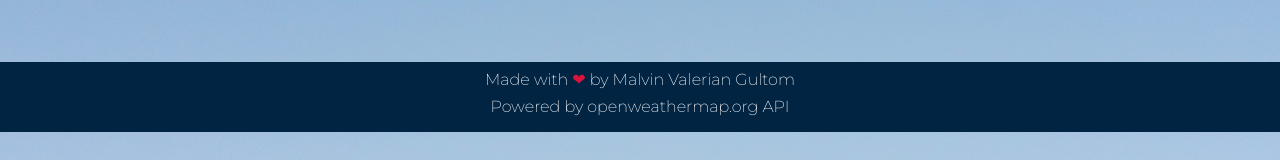
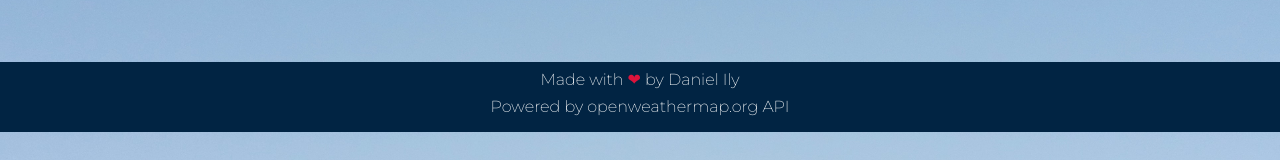
Before and after one commit to daniel020901/tugas-individu4, a plain HTML site: page index.html in a window 1280 px wide. Shown: the part 668-828 px from the top of the page. Drawn offline with nearby package versions, Linux system fonts and the light colour scheme.

Commit message:
index.html

```diff
--- a/index.html
+++ b/index.html
@@ -41,7 +41,7 @@
     </div>
 
     <div class="footer">
-        <h6>Made with <span>&#10084;</span> by Malvin Valerian Gultom</h6>
+        <h6>Made with <span>&#10084;</span> by Daniel Ily</h6>
         <h6>Powered by openweathermap.org API</h3>
     </div>
 
```
